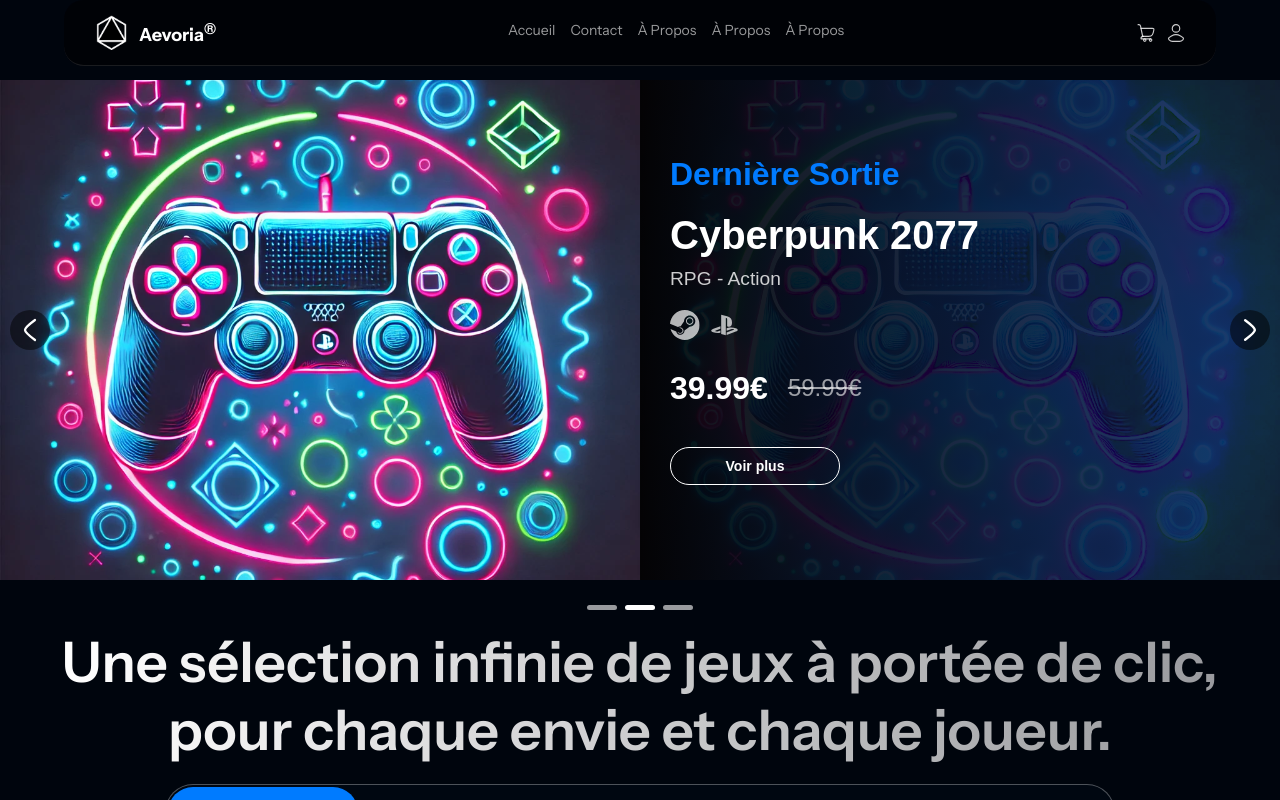
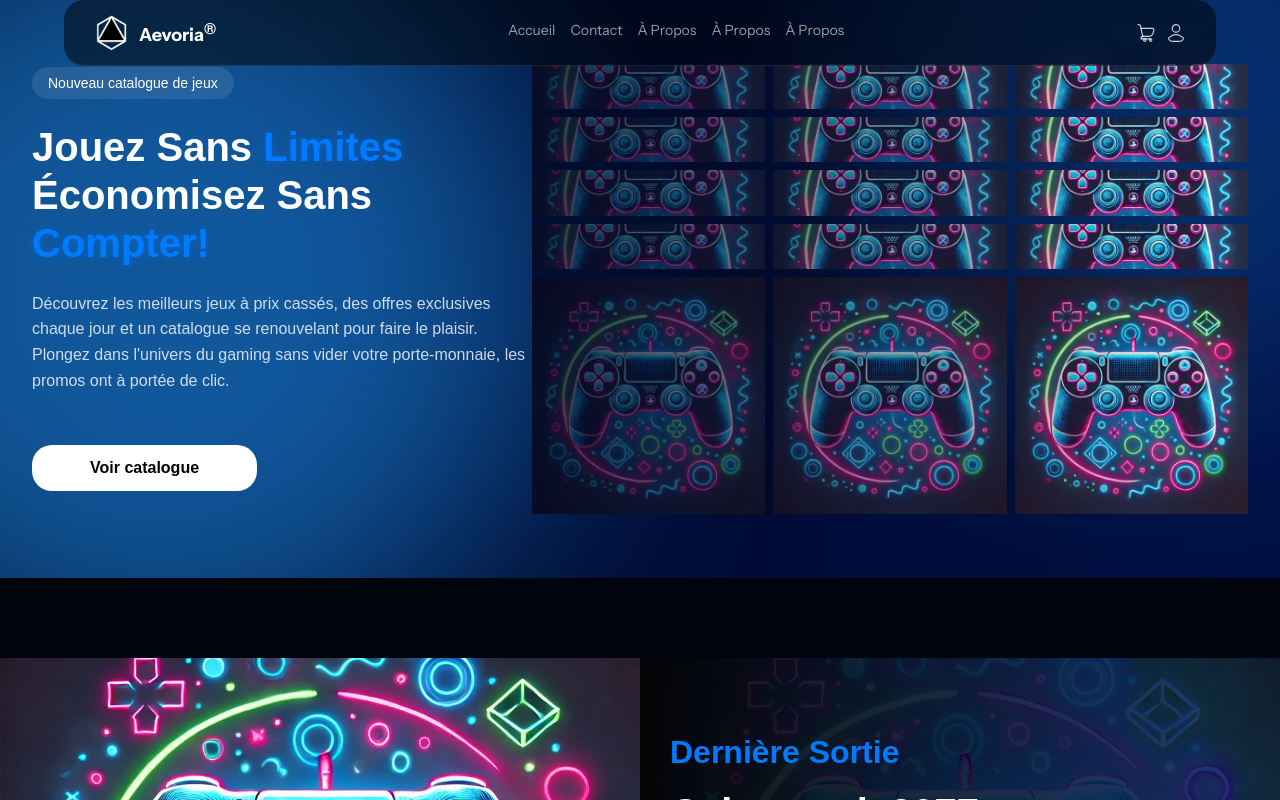
Before and after one commit to freelancersProjects/Aevoria-front, a React (Vite) app: page / in a window 1280 px wide. Shown: the top 800 px of the page. Built offline with nearby package versions, Linux system fonts and the light colour scheme.

Commit message:
First section : I don't know how to do the effect in scss so I want u to try it thank my brooo

```diff
--- a/src/components/Login/login.jsx
+++ b/src/components/Login/login.jsx
@@ -6,7 +6,6 @@ const LoginPage = () => {
   const handleGoogleLogin = async () => {
     try {
       await signInWithGoogle();
-      // Redirigez l'utilisateur ou gérez l'état après la connexion
     } catch (error) {
       console.error("Erreur de connexion avec Google:", error);
     }
--- a/src/global.css
+++ b/src/global.css
@@ -10,6 +10,7 @@
   --color-background: #00050D;
   --color-transparent: rgba(0, 5, 13, 0.00);
   --color-white: #FFFFFF;
+  --glow-blue: rgba(32, 156, 255, 0.90);
 }
 
 h1,
--- /dev/null
+++ b/src/pages/Home/FirstSection/FirstSection.jsx
@@ -0,0 +1,69 @@
+import React from "react";
+import "./FirstSection.scss";
+import Button from "../../../components/AEV/AEV.Button/Button";
+
+const images = [
+  { image: "/assets/images/photo-test.webp" },
+  { image: "/assets/images/photo-test.webp" },
+  { image: "/assets/images/photo-test.webp" },
+  { image: "/assets/images/photo-test.webp" },
+  { image: "/assets/images/photo-test.webp" },
+  { image: "/assets/images/photo-test.webp" },
+  { image: "/assets/images/photo-test.webp" },
+  { image: "/assets/images/photo-test.webp" },
+  { image: "/assets/images/photo-test.webp" },
+  { image: "/assets/images/photo-test.webp" },
+  { image: "/assets/images/photo-test.webp" },
+  { image: "/assets/images/photo-test.webp" },
+  { image: "/assets/images/photo-test.webp" },
+  { image: "/assets/images/photo-test.webp" },
+  { image: "/assets/images/photo-test.webp" },
+];
+
+const FirstSection = () => {
+  return (
+    <section className="first-section">
+      <div className="first-section-container">
+        <div className="content-area">
+          <div className="badge">
+            <span>Nouveau catalogue de jeux</span>
+          </div>
+
+          <h1 className="main-title">
+            Jouez Sans <span className="highlight">Limites</span>
+            <br />
+            Économisez Sans <span className="highlight">Compter!</span>
+          </h1>
+
+          <p className="subtitle">
+            Découvrez les meilleurs jeux à prix cassés, des offres exclusives chaque jour et un
+            catalogue se renouvelant pour faire le plaisir. Plongez dans l'univers du gaming sans vider
+            votre porte-monnaie, les promos ont à portée de clic.
+          </p>
+
+          <div className="cta-buttons">
+            <Button
+              text="Voir catalogue"
+              variant="solid"
+              size="large"
+              onClick={() => console.log("Catalogue clicked")}
+            />
+          </div>
+        </div>
+
+        <div className="image-grid-container">
+          <div className="image-grid">
+            <div className="gradient-overlay"></div>
+            {images.map((img, index) => (
+              <div key={index} className="image-container">
+                <img src={img.image} alt={`Game ${index + 1}`} />
+              </div>
+            ))}
+          </div>
+        </div>
+      </div>
+    </section>
+  );
+};
+
+export default FirstSection;
--- /dev/null
+++ b/src/pages/Home/FirstSection/FirstSection.scss
@@ -0,0 +1,199 @@
+.first-section {
+  position: relative;
+  width: 100%;
+  min-height: 500px;
+  background: linear-gradient(90deg, #000722 0%, #001045 100%);
+  overflow: hidden;
+  padding: 4rem 2rem;
+
+  // Effet de lueur bleue principal (côté gauche)
+  &::before {
+    content: '';
+    position: absolute;
+    width: 800px;
+    height: 800px;
+    left: -250px;
+    top: 50%;
+    transform: translateY(-50%);
+    border-radius: 50%;
+    background: var(--glow-blue);
+    filter: blur(120px);
+    z-index: 1;
+    opacity: 0.6;
+  }
+
+  // Effet de lueur bleue secondaire (côté droit)
+  &::after {
+    content: '';
+    position: absolute;
+    width: 600px;
+    height: 600px;
+    top: -200px;
+    right: -150px;
+    border-radius: 50%;
+    background: var(--glow-blue);
+    filter: blur(100px);
+    z-index: 1;
+    opacity: 0.25;
+  }
+
+  // Troisième effet de lueur (bas)
+  .extra-glow {
+    content: '';
+    position: absolute;
+    width: 500px;
+    height: 500px;
+    bottom: -250px;
+    left: 40%;
+    border-radius: 50%;
+    background: var(--glow-blue);
+    filter: blur(80px);
+    z-index: 1;
+    opacity: 0.3;
+  }
+
+  &-container {
+    max-width: 1400px;
+    margin: 0 auto;
+    display: flex;
+    align-items: center;
+    justify-content: space-between;
+    position: relative;
+    z-index: 2;
+
+    @media (max-width: 1024px) {
+      flex-direction: column;
+      gap: 3rem;
+    }
+  }
+
+  .content-area {
+    max-width: 500px;
+    color: #ffffff;
+    position: relative;
+    z-index: 2;
+  }
+
+  .badge {
+    background-color: rgba(255, 255, 255, 0.1);
+    display: inline-flex;
+    padding: 0.5rem 1rem;
+    border-radius: 50px;
+    margin-bottom: 1.5rem;
+
+    span {
+      font-size: 0.875rem;
+      color: #ffffff;
+    }
+  }
+
+  .main-title {
+    font-size: 2.5rem;
+    font-weight: 700;
+    line-height: 1.2;
+    margin-bottom: 1.5rem;
+
+    .highlight {
+      color: var(--blue);
+      font-weight: 700;
+      position: relative;
+      z-index: 2;
+
+      // Un léger effet de lueur autour du texte en surbrillance
+      text-shadow: 0 0 10px rgba(0, 123, 255, 0.4);
+    }
+
+    @media (max-width: 768px) {
+      font-size: 2rem;
+    }
+  }
+
+  .subtitle {
+    font-size: 1rem;
+    line-height: 1.6;
+    color: rgba(255, 255, 255, 0.8);
+    margin-bottom: 2rem;
+  }
+
+  .cta-buttons {
+    margin-top: 2rem;
+  }
+
+  .image-grid-container {
+    position: relative;
+    width: 60%;
+    height: 450px;
+    overflow: hidden;
+
+    @media (max-width: 1024px) {
+      width: 100%;
+    }
+  }
+
+  .image-grid {
+    display: grid;
+    grid-template-columns: repeat(3, 1fr);
+    grid-template-rows: repeat(4, 1fr);
+    gap: 0.5rem;
+    width: 100%;
+    height: 100%;
+    position: relative;
+
+    @media (max-width: 768px) {
+      grid-template-columns: repeat(2, 1fr);
+    }
+  }
+
+  .gradient-overlay {
+    position: absolute;
+    top: 0;
+    left: 0;
+    width: 100%;
+    height: 100%;
+    background: linear-gradient(90deg,
+      rgba(0, 7, 34, 0.8) 0%,
+      rgba(0, 7, 34, 0.4) 50%,
+      rgba(0, 7, 34, 0) 100%);
+    z-index: 1;
+    pointer-events: none;
+  }
+
+  .image-container {
+    overflow: hidden;
+    position: relative;
+
+    img {
+      width: 100%;
+      height: 100%;
+      object-fit: cover;
+      transition: transform 0.3s ease;
+    }
+
+    &:hover img {
+      transform: scale(1.05);
+    }
+  }
+}
+
+// Animation pour faire apparaître les images en cascade
+@keyframes fadeInStagger {
+  from {
+    opacity: 0;
+    transform: translateY(20px);
+  }
+  to {
+    opacity: 1;
+    transform: translateY(0);
+  }
+}
+
+.image-container {
+  animation: fadeInStagger 0.5s ease forwards;
+  opacity: 0;
+
+  @for $i from 0 through 15 {
+    &:nth-child(#{$i + 1}) {
+      animation-delay: #{$i * 0.1}s;
+    }
+  }
+}
--- a/src/pages/Home/Home.jsx
+++ b/src/pages/Home/Home.jsx
@@ -7,6 +7,7 @@ import GameCard from '../../components/AEV/AEV.GameCard/GameCard';
 import Slider from './Slider/Slider';
 import Categories from "./Categories/Categories";
 import Promotions from "./Promotions/Promotions";
+import FirstSection from './FirstSection/FirstSection';
 
 import './Home.scss';
 
@@ -60,6 +61,7 @@ const slideData = [
 const Home = () => {
   return (
     <>
+      <FirstSection />
       <Slider slides={slideData} />
 
       <div className='container'>
```
